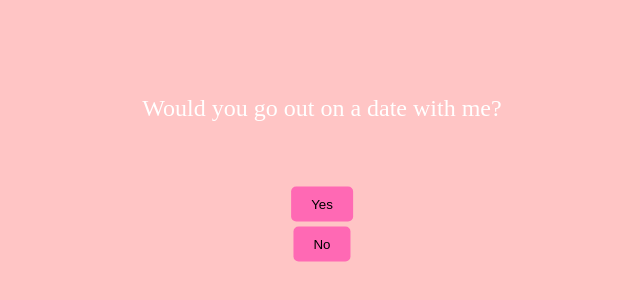
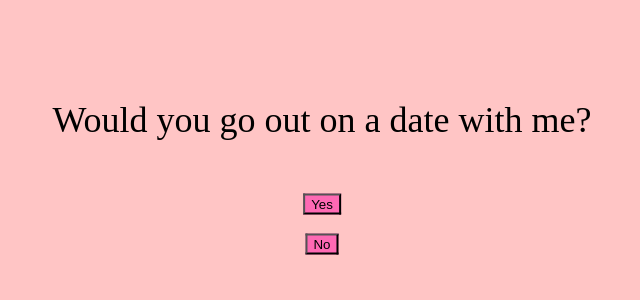
Before and after one commit to KyleSanDiego/chiaaboss, a plain HTML site: page index.html in a window 1280 px wide. Shown: the part 156-456 px from the top of the page, without its empty margins (318-958 px from the left). Drawn offline with Linux system fonts and the light colour scheme.

Commit message:
Update index.html

```diff
--- a/index.html
+++ b/index.html
@@ -1,7 +1,7 @@
 <!DOCTYPE html>
 <html>
 <head>
-<title>No Button Chaos</title>
+<title>No Force</title>
 <style>
 body {
 background-color: #FFC5C5; /* Light pink background */
@@ -12,8 +12,8 @@ position: absolute;
 left: 50%;
 top: 30%;
 transform: translate(-50%, -50%);
-font-size: 24px;
-color: #FFFFFF; /* White text color */
+font-size: 36px; /* Increased font size /
+color: #FFFFFF; / White text color */
 }
 
 #no-button {
@@ -22,11 +22,12 @@ left: 50%;
 top: 50%;
 transform: translate(-50%, -50%);
 background-color: #FF69B4; /* Pink button color /
-color: #FFFFFF; / White text color */
-padding: 10px 20px;
+color: #FFFFFF; / White text color /
+padding: 20px 40px; / Increased button size /
 border: none;
-border-radius: 5px;
+border-radius: 10px; / Increased border radius /
 cursor: pointer;
+font-size: 24px; / Increased font size */
 }
 
 #yes-button {
@@ -35,11 +36,12 @@ left: 50%;
 top: 45%;
 transform: translate(-50%, -50%);
 background-color: #FF69B4; /* Pink button color /
-color: #FFFFFF; / White text color */
-padding: 10px 20px;
+color: #FFFFFF; / White text color /
+padding: 20px 40px; / Increased button size /
 border: none;
-border-radius: 5px;
+border-radius: 10px; / Increased border radius /
 cursor: pointer;
+font-size: 24px; / Increased font size */
 }
 
 /* Responsive design for mobile devices */
```
